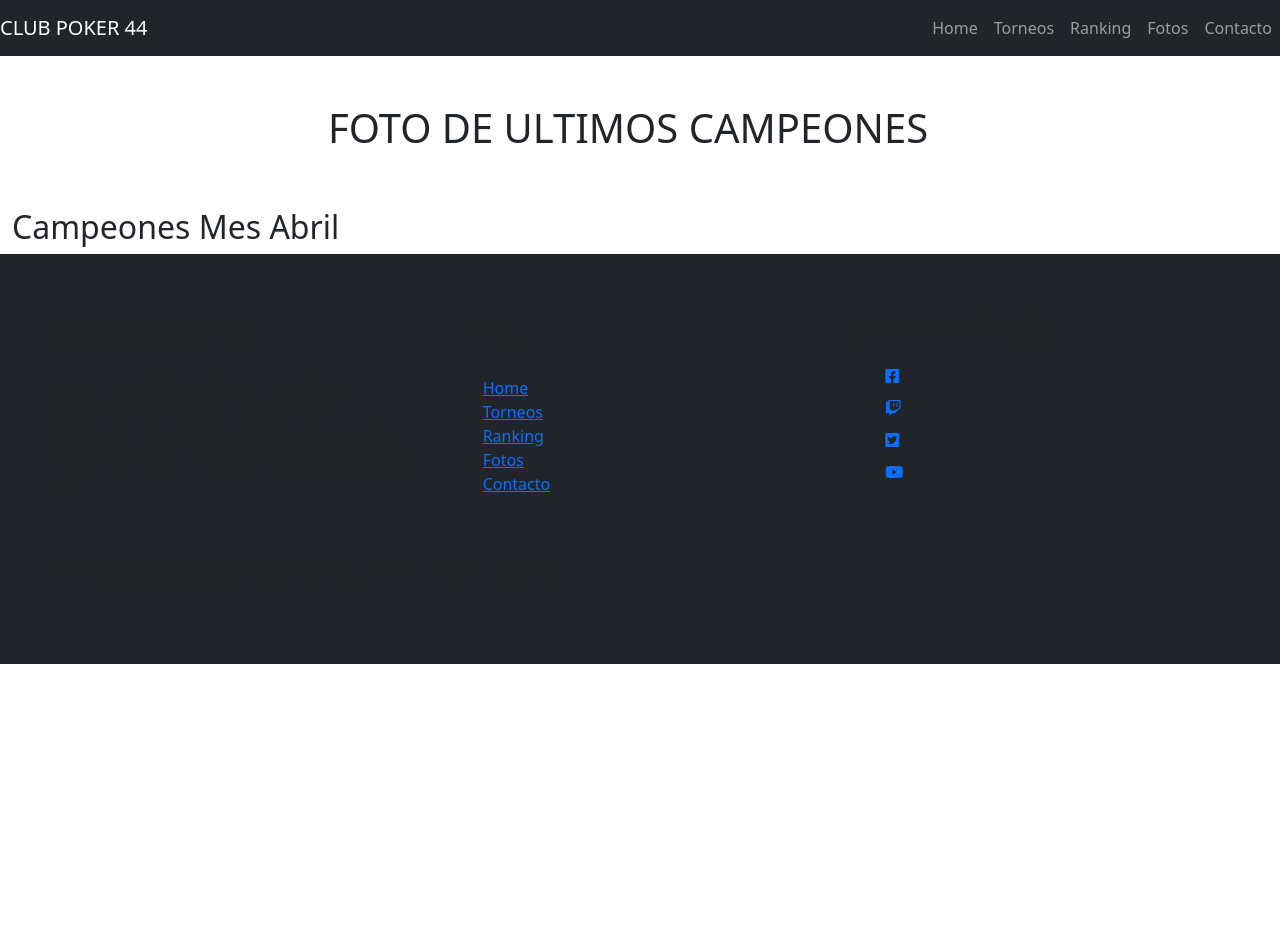
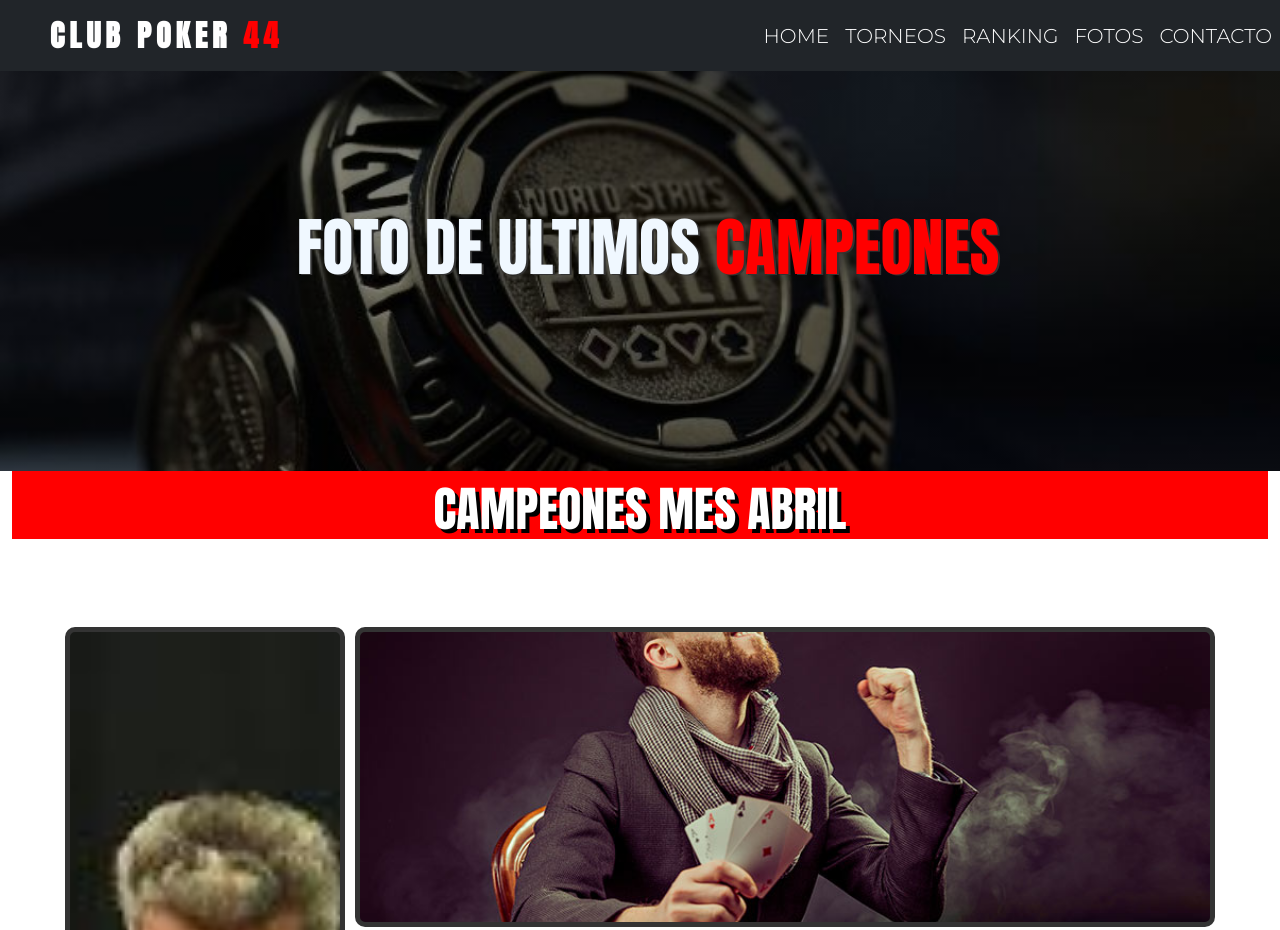
Before and after one commit to Nicoolasurbanski/urbanskicoder, a plain HTML site: page pages/fotos.html in a window 1280 px wide. Shown: the top 930 px of the page. Before the commit the page ends 800 px from the top, so only its background shows below. Drawn offline with nearby package versions, Linux system fonts and the light colour scheme; the site is published under a folder, as on GitHub Pages, so addresses that start at the root find nothing; files whose address does not match are found by name.

Commit message:
Update fotos.html

```diff
--- a/pages/fotos.html
+++ b/pages/fotos.html
@@ -22,11 +22,11 @@
     <link
         href="https://fonts.googleapis.com/css2?family=Anton&family=Arvo&family=Montserrat:ital,wght@0,300;0,900;1,600&display=swap"
         rel="stylesheet">
-    <link rel="shortcut icon" href="img/favi.jpg">
+    <link rel="shortcut icon" href="../img/favi.jpg">
     <link rel="stylesheet" href="https://cdnjs.cloudflare.com/ajax/libs/font-awesome/6.1.1/css/all.min.css"
         integrity="sha512-KfkfwYDsLkIlwQp6LFnl8zNdLGxu9YAA1QvwINks4PhcElQSvqcyVLLD9aMhXd13uQjoXtEKNosOWaZqXgel0g=="
         crossorigin="anonymous" referrerpolicy="no-referrer" />
-    <link rel="stylesheet" href="/css/estilos.css">
+    <link rel="stylesheet" href="../css/estilos.css">
 </head>
 
 <body>
@@ -41,11 +41,11 @@
                 </button>
                 <div class="collapse navbar-collapse" id="navbarNavAltMarkup">
                     <div class="navbar-nav ms-auto">
-                        <a class="nav-link" href="/index.html">Home </a>
-                        <a class="nav-link" href="/pages/torneos.html">Torneos</a>
-                        <a class="nav-link" href="/pages/ranking.html">Ranking</a>
-                        <a class="nav-link" href="/pages/fotos.html">Fotos</a>
-                        <a class="nav-link" href="/pages/contacto.html">Contacto</a>
+                        <a class="nav-link" href="../index.html">Home </a>
+                        <a class="nav-link" href="../pages/torneos.html">Torneos</a>
+                        <a class="nav-link" href="../pages/ranking.html">Ranking</a>
+                        <a class="nav-link" href="../pages/fotos.html">Fotos</a>
+                        <a class="nav-link" href=.."/pages/contacto.html">Contacto</a>
                     </div>
                 </div>
         </div>
@@ -103,11 +103,11 @@
                     </div>
                     <div class="linkfotter">
                         <ul>
-                            <li><a href="/index.html">Home</a></li>
-                            <li><a href="/pages/torneos.html">Torneos</a></li>
-                            <li><a href="/pages/ranking.html">Ranking</a></li>
-                            <li><a href="/pages/fotos.html">Fotos</a></li>
-                            <li><a href="/pages/contacto.html">Contacto</a></li>
+                            <li><a href="../index.html">Home</a></li>
+                            <li><a href="../pages/torneos.html">Torneos</a></li>
+                            <li><a href="../pages/ranking.html">Ranking</a></li>
+                            <li><a href="../pages/fotos.html">Fotos</a></li>
+                            <li><a href="../pages/contacto.html">Contacto</a></li>
                         </ul>
                     </div>
                 </div>
```
